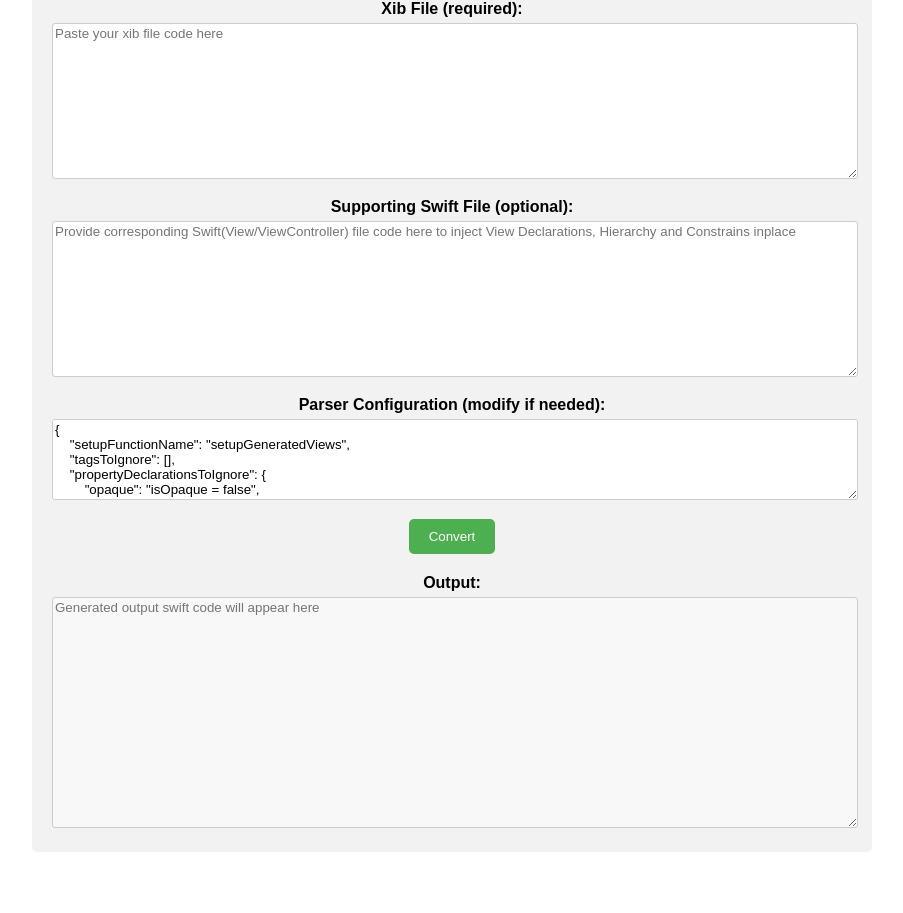
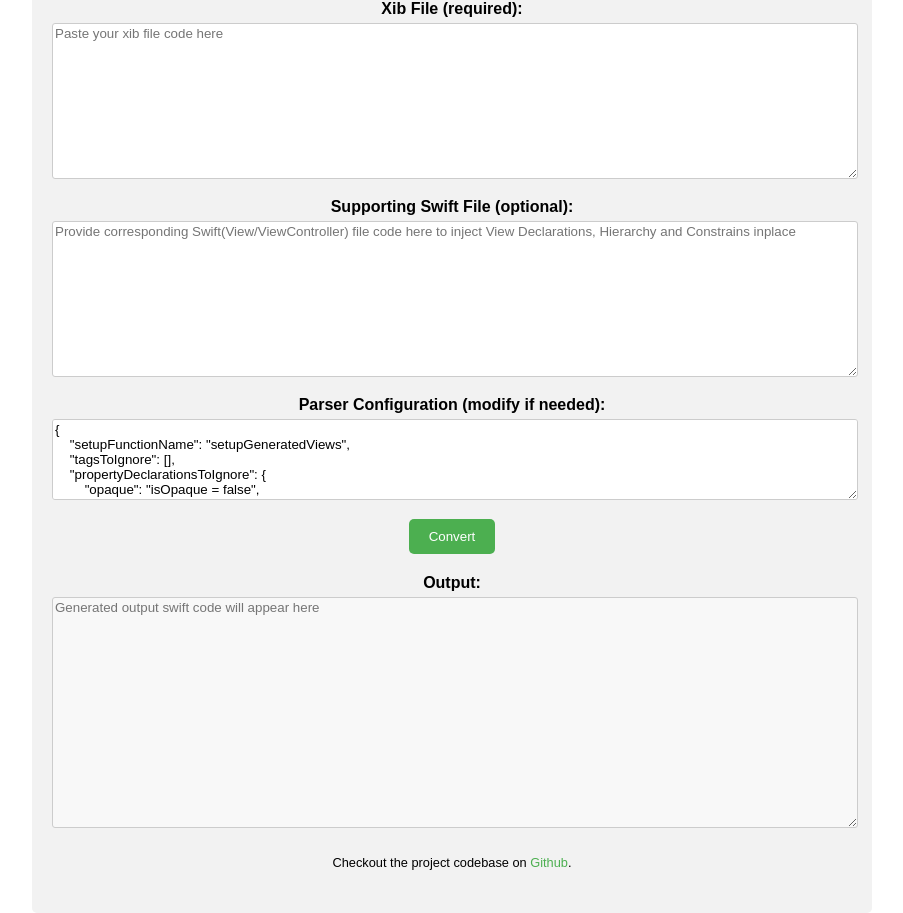
Before and after one commit to NitishGadangi/xib-to-swift-converter, a website built with webpack: page website/index.html in a window 1280 px wide. Shown: the part 98-1011 px from the top of the page, without its empty margins (188-1091 px from the left). Before the commit the page ends 950 px from the top, so only its background shows below. Built offline with nearby package versions, Linux system fonts and the light colour scheme.

Commit message:
Minor : update website with footer

```diff
--- a/website/index.html
+++ b/website/index.html
@@ -32,6 +32,9 @@
             <label for="output-code">Output:</label>
             <textarea id="output-code" name="output" rows="15" placeholder="Generated output swift code will appear here" readonly></textarea>
         </div>
+        <footer>
+            <p>Checkout the project codebase on <a href="https://github.com/NitishGadangi/xib-to-swift-converter/" target="_blank">Github</a>.</p>
+        </footer>
     </div>
     <script src="bundle.js"></script>
 </body>
--- a/website/style.css
+++ b/website/style.css
@@ -60,3 +60,19 @@ button:hover {
 #output-code {
     background-color: #f8f8f8;
 }
+
+footer {
+    background-color: #f2f2f2;
+    padding: 10px 10px;
+    text-align: center;
+    font-size: 0.8em;
+}
+
+footer a {
+    color: #4CAF50;
+    text-decoration: none;
+}
+
+footer a:hover {
+    text-decoration: underline;
+}
```
